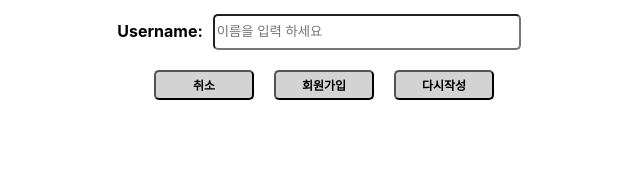
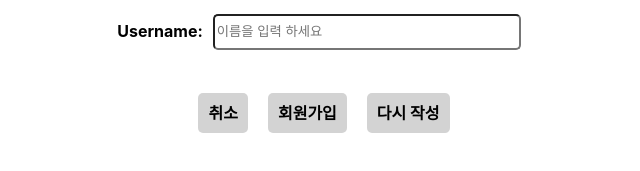
Before and after one commit to michael00987/First-cheerleader-client, a React (Create React App) app in the folder client/: page /signup in a window 1280 px wide. Shown: the part 557-728 px from the top of the page, without its empty margins (316-956 px from the left). Built offline with nearby package versions, Linux system fonts and the light colour scheme; the HTML template or start-up script is replaced by a standard one.

Commit message:
Fix/Style: input 초기화 기능 수정, 코드 싱크 맞추기
 - input 초기화 기능 수정(페이지 리로드 방지)
 - Link, button을 withRouter, span tag로 변경해 싱크 맞추기

```diff
--- a/client/src/components/Signup.css
+++ b/client/src/components/Signup.css
@@ -41,12 +41,18 @@
   color: red;
 }
 
-.Signup_button {
+div.Signup_frame {
+  margin: 40px;
+}
+
+span.Signup_button {
   width: 100px;
   height: 30px;
+  font-size: 16px;
   margin: 10px;
-  border-radius: 5px;
-  font-size: 12px;
+  padding: 10px;
   font-weight: bold;
   background-color: lightgrey;
+  cursor: pointer;
+  border-radius: 5px;
 }
--- a/client/src/components/Signup.js
+++ b/client/src/components/Signup.js
@@ -26,9 +26,10 @@ class Signup extends React.Component {
     this.setState({ [key]: e.target.value });
   };
 
-  handleInputReset = e => {
+  handleInputReset(e) {
     // 페이지 리로딩 방지
     e.preventDefault();
+    // console.log('reset');
     // 상태 초기화
     this.setState({
       email: '',
@@ -36,7 +37,7 @@ class Signup extends React.Component {
       passwordConfirm: '',
       username: '',
     });
-  };
+  }
   /*******************************************************************/
 
   /*************************** 패스워드 일치 ****************************/
@@ -68,8 +69,10 @@ class Signup extends React.Component {
   /*********************************************************************/
 
   render() {
-    // const { email, password, passwordConfirm, username } = this.state;
+    const { email, password, passwordConfirm, username } = this.state;
     // const { handleIsLogin } = this.props;
+    const { history } = this.props;
+    // console.log('email: ', email);
     return (
       <div className="signup">
         <h1>회원 가입</h1>
@@ -85,6 +88,7 @@ class Signup extends React.Component {
                 type="email"
                 placeholder="이메일을 입력 하세요"
                 onChange={this.handleInputValue('email')}
+                value={email}
               />
             </div>
 
@@ -95,6 +99,7 @@ class Signup extends React.Component {
                 type="password"
                 placeholder="비밀번호를 입력 하세요"
                 onChange={this.handleInputValue('password')}
+                value={password}
               />
             </div>
 
@@ -105,6 +110,7 @@ class Signup extends React.Component {
                 type="password"
                 placeholder="비밀번호를 다시 입력 하세요"
                 onChange={this.handleInputValue('passwordConfirm')}
+                value={passwordConfirm}
               />
               <div className="feedback">{this.renderFeedbackMessage()}</div>
             </div>
@@ -115,21 +121,45 @@ class Signup extends React.Component {
                 className="Signup_input_username"
                 placeholder="이름을 입력 하세요"
                 onChange={this.handleInputValue('username')}
+                value={username}
               />
             </div>
 
             <div>
+              {/*
               <Link to="/login">
                 <button className="Signup_button">취소</button>
               </Link>
               <Link to="/">
                 <button className="Signup_button">회원가입</button>
-              </Link>
-              {/*<Link to="/signup"> */}
-              <button className="Signup_button" onClick={this.handleInputReset}>
+              </Link>*/}
+              {/*<button className="Signup_button" onClick={this.handleInputReset}>
                 다시작성
-              </button>
+                </button>
               {/*</Link>*/}
+              <div className="Signup_frame">
+                <span
+                  className="Signup_button"
+                  type="text/css"
+                  onClick={() => history.push('/login')}
+                >
+                  취소
+                </span>
+                <span
+                  className="Signup_button"
+                  type="text/css"
+                  onClick={() => history.push('/')}
+                >
+                  회원가입
+                </span>
+                <span
+                  className="Signup_button"
+                  type="text/css"
+                  onClick={this.handleInputReset}
+                >
+                  다시 작성
+                </span>
+              </div>
             </div>
           </div>
         </form>
@@ -138,4 +168,4 @@ class Signup extends React.Component {
   }
 }
 
-export default Signup;
+export default withRouter(Signup);
```
